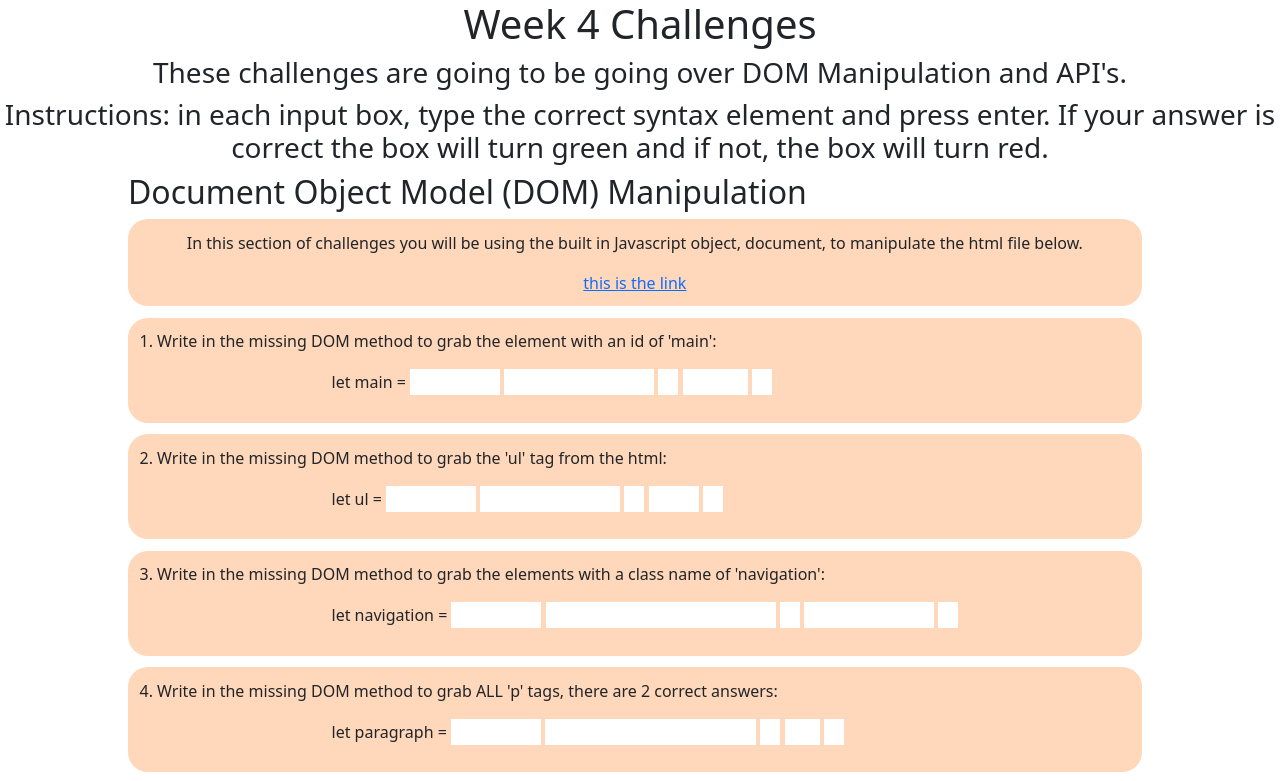
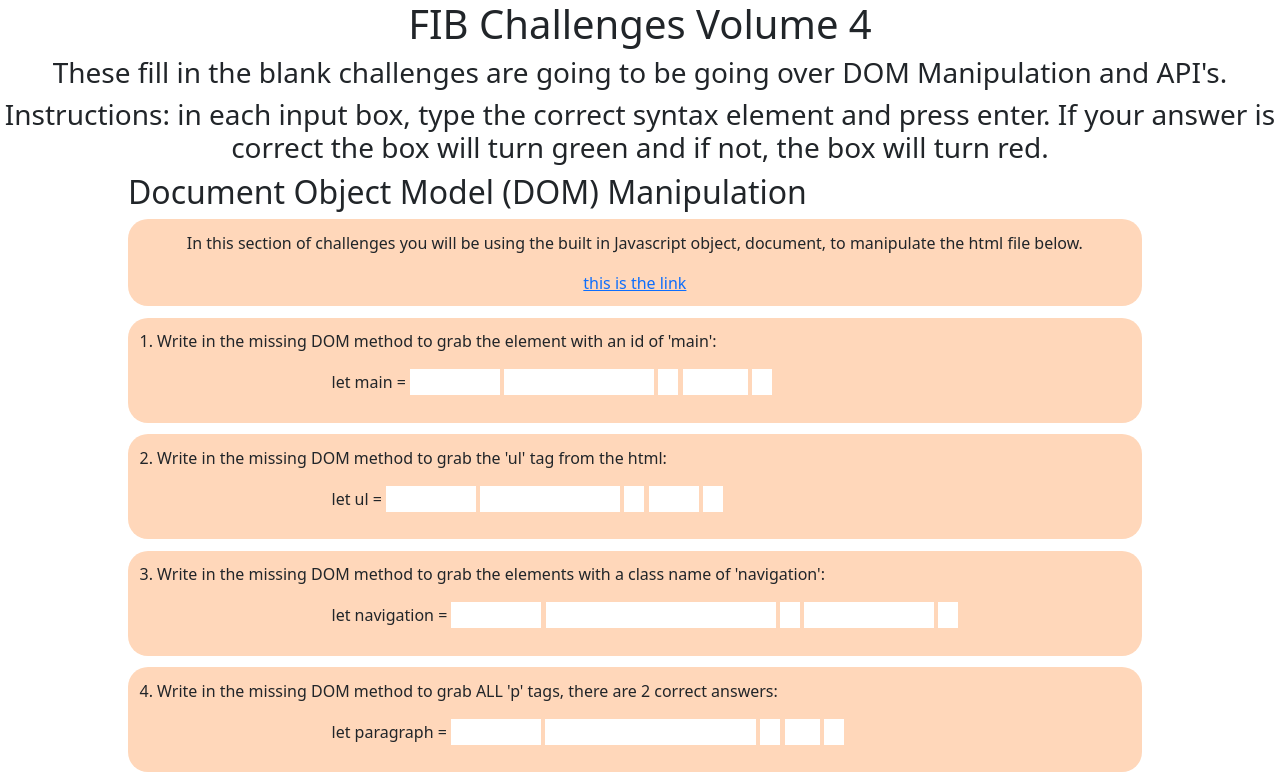
Before and after one commit to corynnem/week-4-challenges, a plain HTML site: page index.html in a window 1280 px wide. Shown: the top 781 px of the page. Drawn offline with nearby package versions, Linux system fonts and the light colour scheme.

Commit message:
Renamed to FIB challenges

```diff
--- a/index.html
+++ b/index.html
@@ -21,12 +21,12 @@
       integrity="sha384-/bQdsTh/da6pkI1MST/rWKFNjaCP5gBSY4sEBT38Q/9RBh9AH40zEOg7Hlq2THRZ"
       crossorigin="anonymous"
     ></script>
-    <title>week 4 challenges</title>
+    <title>fill in the blank vol 4</title>
   </head>
   <body>
-    <h1>Week 4 Challenges</h1>
+    <h1>FIB Challenges Volume 4</h1>
     <h3>
-      These challenges are going to be going over DOM Manipulation and API's.
+      These fill in the blank challenges are going to be going over DOM Manipulation and API's.
     </h3>
     <h3>
       Instructions: in each input box, type the correct syntax element and press
```
